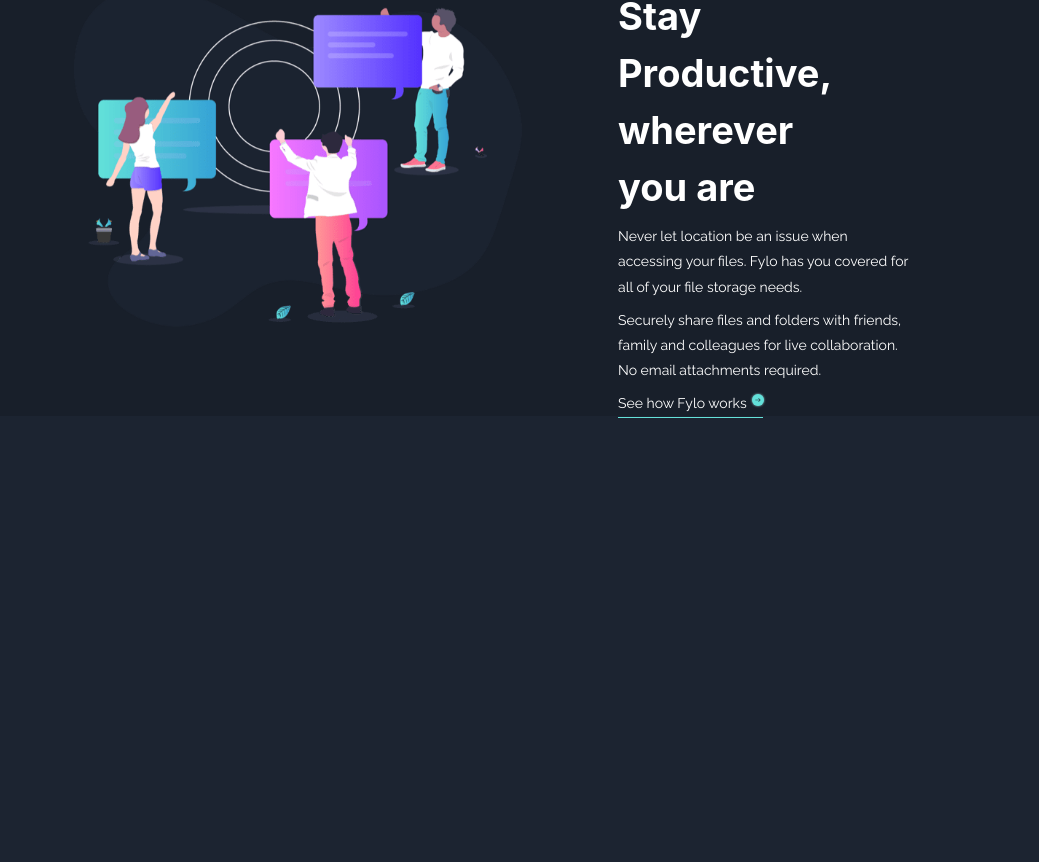
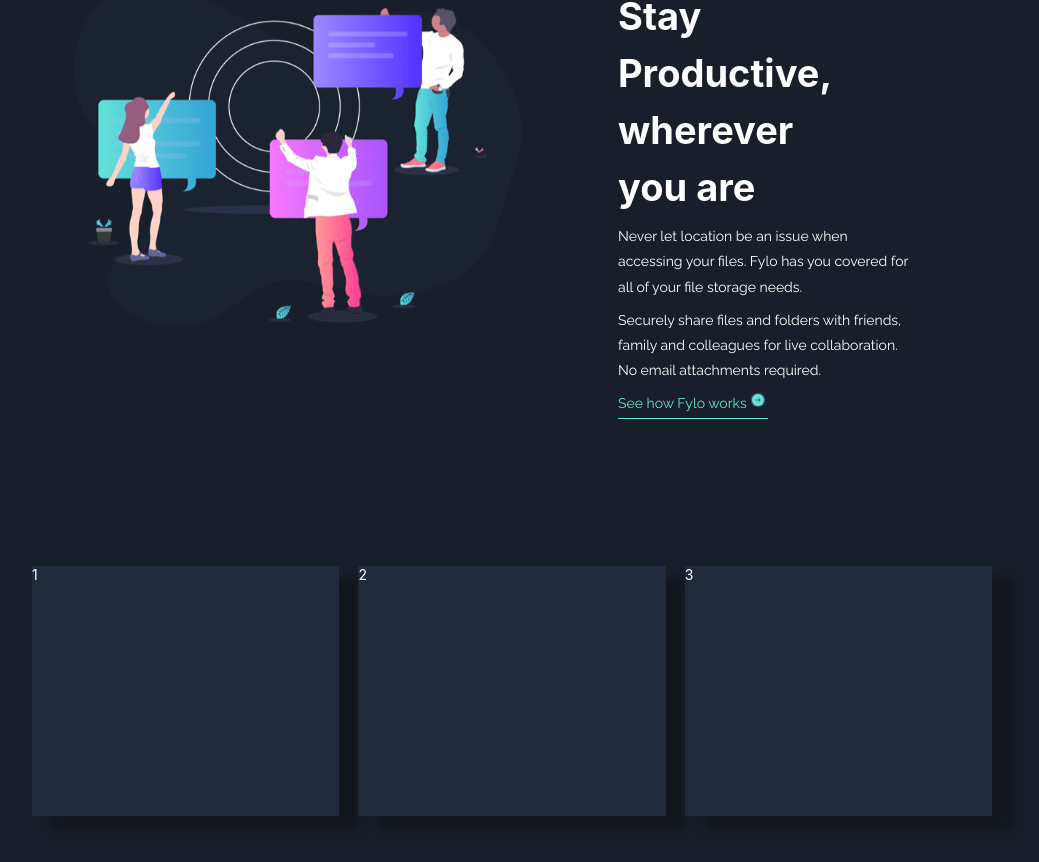
Before and after one commit to EndingNever/Flylo-dark, a React (Create React App) app: page / in a window 1280 px wide. Shown: the part 2166-3028 px from the top of the page, without its empty margins (128-1167 px from the left). Before the commit the page ends 2584 px from the top, so only its background shows below. Built offline with nearby package versions, Linux system fonts and the light colour scheme.

Commit message:
testimonials

```diff
--- a/src/App.css
+++ b/src/App.css
@@ -1,4 +1,11 @@
 @import url('https://fonts.googleapis.com/css2?family=Open+Sans:ital,wght@0,700;1,400&family=Raleway:wght@400;700&display=swap');
+:root{
+  --main-bg-color: hsl(218, 28%, 13%);
+  --footer-bg: hsl(216, 53%, 9%);
+  --testimonials: hsl(219, 30%, 18%);
+  --cyan: hsl(176, 68%, 64%);
+}
+
 *{
   margin: 0px;
   padding: 0px;
--- a/src/App.js
+++ b/src/App.js
@@ -2,12 +2,18 @@
 import './App.css';
 import Header from './Components/Header/Header';
 import AllYourFiles from './Components/AllYourFiles/AllYourFiles';
+import Quotes from './Components/Quotes/Quotes';
+import Features from './Components/Features/Features';
+import StayProductive from './Components/StayProductive/StayProductive';
 
 function App() {
   return (
     <div className="App">
       <Header />
       <AllYourFiles />
+      <Features />
+      <StayProductive />
+      <Quotes/>
     </div>
   );
 }
--- a/src/Components/AllYourFiles/AllYourFiles.js
+++ b/src/Components/AllYourFiles/AllYourFiles.js
@@ -16,8 +16,8 @@
       <div className="curvy-image">
         <img className='bg-curvy' src={bg} alt="" />
       </div>
-      <Features />
-      <StayProductive />
+      {/* <Features />
+      <StayProductive /> */}
     </main>
   )
 }
--- a/src/Components/Quotes/Quotes.js
+++ b/src/Components/Quotes/Quotes.js
@@ -0,0 +1,16 @@
+import React from 'react';
+import "./Quotes.scss"
+
+const Quotes = () => {
+  return (
+    <div className='quotes-container'>
+      <div className="testimonials-container">
+        <div className="testimonials">1</div>
+        <div className="testimonials">2</div>
+        <div className="testimonials">3</div>
+      </div>
+    </div>
+  );
+}
+
+export default Quotes;
--- a/src/Components/Quotes/Quotes.scss
+++ b/src/Components/Quotes/Quotes.scss
@@ -0,0 +1,20 @@
+.quotes-container {
+  background-color: var(--main-bg-color);
+  display: flex;
+  justify-content: center;
+  align-items: center;
+  padding-bottom: 150px;
+  padding-top: 150px;
+  // width: 100%;
+  .testimonials-container {
+    display: flex;
+    justify-content: space-between;
+    width: 75vw;
+    .testimonials {
+      background-color: var(--testimonials);
+      box-shadow: 20px 12px 8px hsla(214, 16%, 8%, 0.725);
+      height: 250px;
+      width: 32%;
+    }
+  }
+}
--- a/src/Components/StayProductive/StayProductive.scss
+++ b/src/Components/StayProductive/StayProductive.scss
@@ -35,14 +35,20 @@
         width: 65%;
       }
       #see-how-works{
+        color: hsl(176, 68%, 64%);
+        cursor: pointer;
+        width: 150px;
         position: relative;
         &::after {
           content: "";
           position: absolute;
-          bottom: -2px;
+          bottom: -3px;
           left: 0;
-          width: 145px;
+          width: 150px;
           border-bottom: 1px solid hsl(176, 68%, 64%);
+        }
+        &:hover{
+          color: hsla(176, 68%, 64%, 0.415);
         }
       }
     }
```
